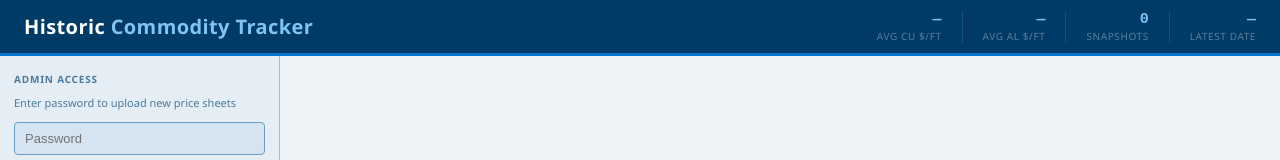
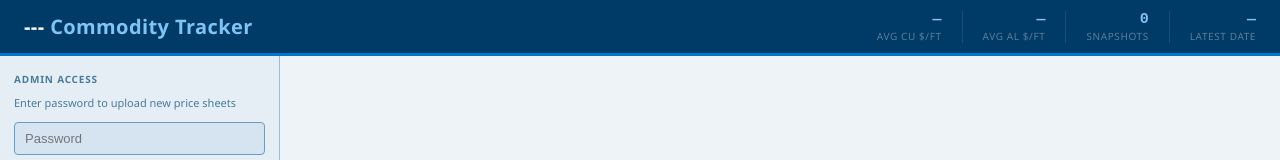
Before and after one commit to Power-CM-Estimating/Commodity-Tracking, a website: page index.html in a window 1280 px wide. Shown: the top 160 px of the page. Drawn offline with nearby package versions, Linux system fonts and the light colour scheme; no server answers.

Commit message:
Update index.html

```diff
--- a/index.html
+++ b/index.html
@@ -4,7 +4,7 @@
 <head>
 <meta charset="UTF-8">
 <meta name="viewport" content="width=device-width, initial-scale=1.0">
-<title>Historic Commodity Tracker</title>
+<title> Commodity Tracker</title>
 <script src="https://cdnjs.cloudflare.com/ajax/libs/xlsx/0.18.5/xlsx.full.min.js"></script>
 <style>
 :root {
@@ -489,7 +489,7 @@ canvas#trend-chart { width: 100% !important; height: 300px; }
 
 <!-- TOP BAR -->
 <div class="topbar">
-  <div class="topbar-logo">Historic <span>Commodity Tracker</span></div>
+  <div class="topbar-logo">--- <span>Commodity Tracker</span></div>
   <div class="topbar-sep"></div>
   <div class="topbar-stat">
     <div class="topbar-stat-val" id="hdr-cu">—</div>
```
